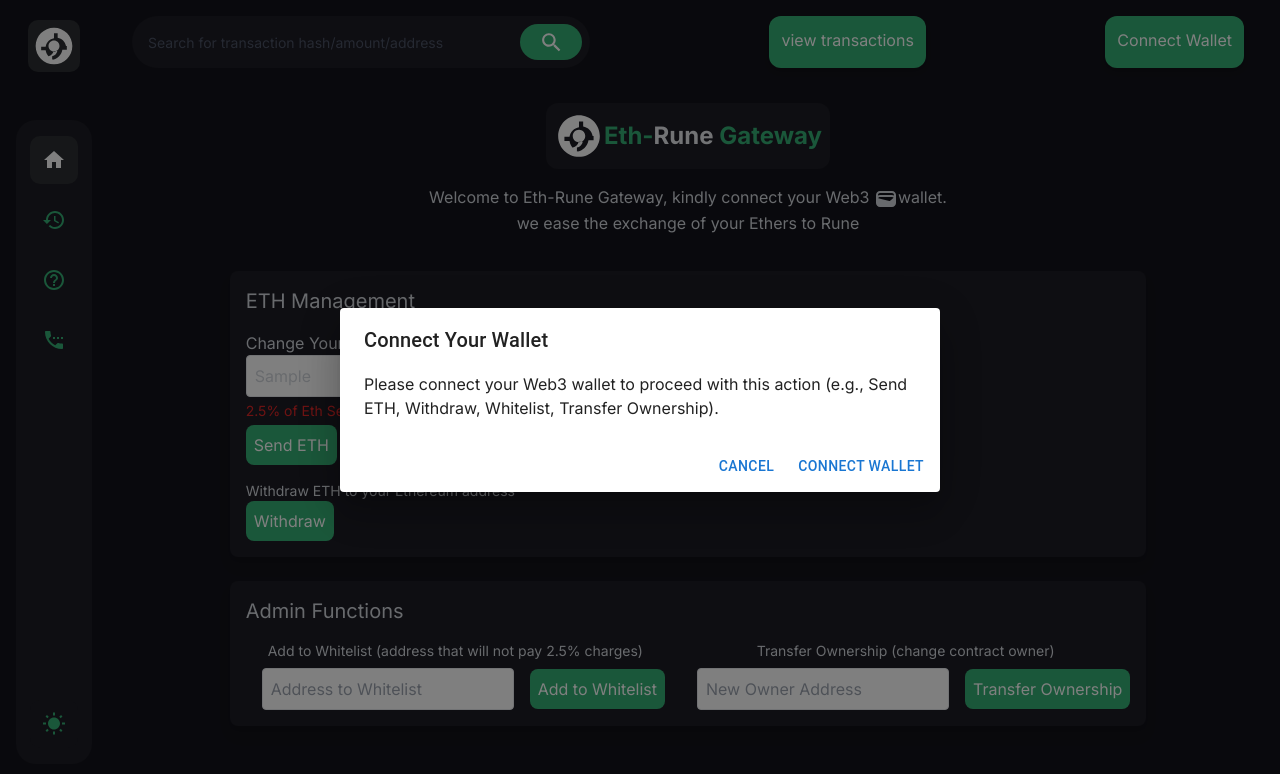
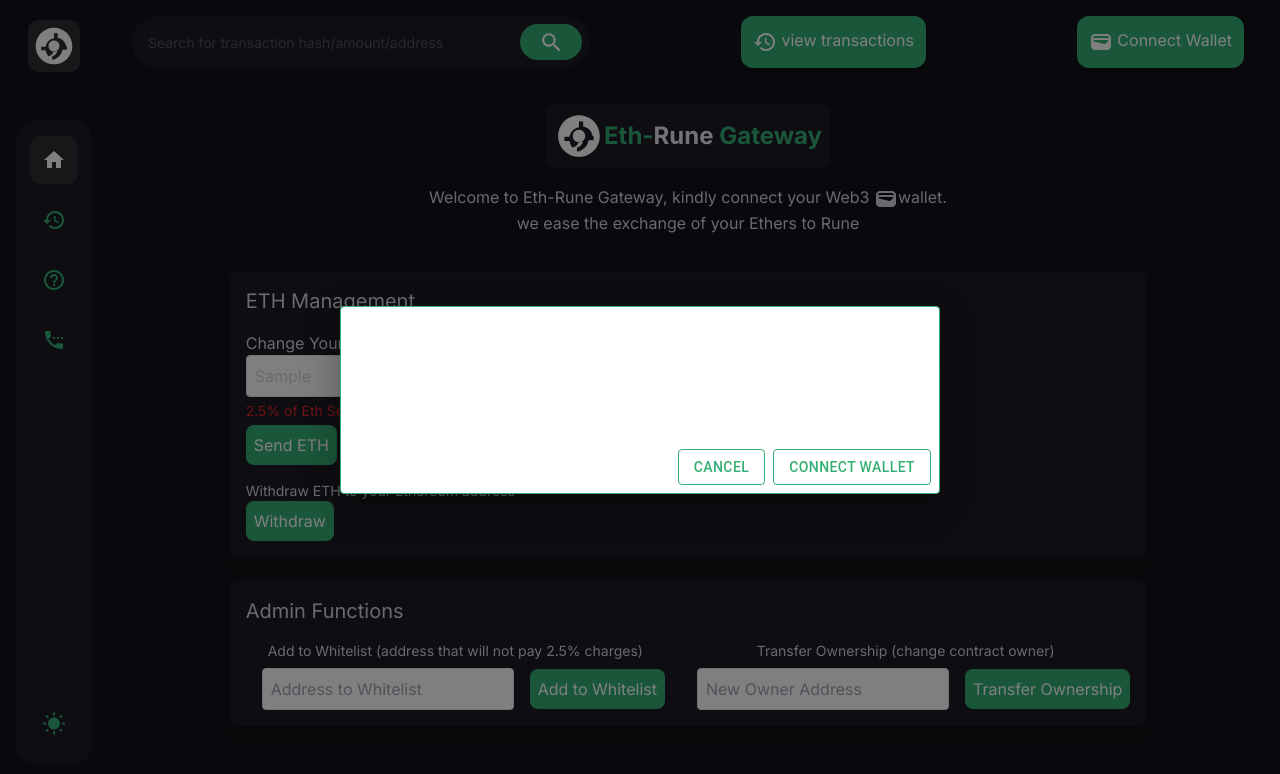
Before and after one commit to Jobex11/ethereumbridge, a Next.js app: page / in a window 1280 px wide. Both pictures are taken after typing "Sample", "5" into the empty fields and a click on the button "Send ETH". Shown: the top 774 px of the page. Built offline with nearby package versions, Linux system fonts and the light colour scheme.

Commit message:
made changes

```diff
--- a/app/Navbar.js
+++ b/app/Navbar.js
@@ -7,6 +7,7 @@ import { IconButton } from "@mui/material";
 import MenuIcon from "@mui/icons-material/Menu"; // Menu Icon for opening the nav bar
 import CloseIcon from "@mui/icons-material/Close"; // Optional: Close icon to close the nav bar
 import Link from "next/link";
+import HistoryIcon from "@mui/icons-material/History";
 
 import WalletIcon from "@mui/icons-material/Wallet";
 const Navbar = ({ connectWallet, account }) => {
@@ -29,7 +30,7 @@ const Navbar = ({ connectWallet, account }) => {
         </div>
       </div>
       <div className="p-3 bg-[#35af74] text-white text-base rounded-xl shadow-md hover:bg-[#278256] focus:outline-none focus:ring-2 focus:ring-blue-500 focus:ring-opacity-75 transition ease-in-out duration-300 cursor-pointer">
-        view transactions
+        <HistoryIcon /> view transactions
       </div>
       <div className="p-3 bg-[#35af74] text-white text-base rounded-xl shadow-md hover:bg-[#278256] focus:outline-none focus:ring-2 focus:ring-blue-500 focus:ring-opacity-75 transition ease-in-out duration-300 cursor-pointer">
         <ConnectWallet account={account} connectWallet={connectWallet} />
--- a/app/components/ConnectWallet.js
+++ b/app/components/ConnectWallet.js
@@ -1,12 +1,16 @@
 "use client";
 import React from "react";
-
+import WalletIcon from "@mui/icons-material/Wallet";
 const ConnectWallet = ({ account, connectWallet }) => {
   return (
     <button onClick={connectWallet}>
-      {account
-        ? `${account.slice(0, 6)}...${account.slice(-5)}`
-        : "Connect Wallet"}
+      {account ? (
+        `${account.slice(0, 6)}...${account.slice(-5)}`
+      ) : (
+        <div>
+          <WalletIcon /> Connect Wallet
+        </div>
+      )}
     </button>
   );
 };
--- /dev/null
+++ b/app/components/WalletAdminModal.js
@@ -0,0 +1,7 @@
+import React from "react";
+
+const WalletAdminModal = () => {
+  return <div>WalletAdminModal</div>;
+};
+
+export default WalletAdminModal;
--- a/app/components/WalletConnectModal.js
+++ b/app/components/WalletConnectModal.js
@@ -1,3 +1,65 @@
+import React from "react";
+import Dialog from "@mui/material/Dialog";
+import DialogTitle from "@mui/material/DialogTitle";
+import DialogContent from "@mui/material/DialogContent";
+import DialogActions from "@mui/material/DialogActions";
+import Button from "@mui/material/Button";
+import Slide from "@mui/material/Slide";
+import WalletIcon from "@mui/icons-material/Wallet";
+const Transition = React.forwardRef(function Transition(props, ref) {
+  return <Slide direction="up" ref={ref} {...props} />;
+});
+
+export default function WalletConnectModal({
+  open,
+  handleClose,
+  connectWallet,
+}) {
+  return (
+    <Dialog
+      open={open}
+      TransitionComponent={Transition}
+      keepMounted
+      onClose={handleClose}
+      aria-describedby="alert-dialog-slide-description"
+      PaperProps={{
+        className: "bg-[#1c1c24] rounded-lg border border-[#35af74]",
+      }}
+    >
+      <DialogTitle
+        sx={{ color: "white" }} // Tailwind doesn't apply directly here, use MUI sx for DialogTitle
+      >
+        {"Connect Your Wallet"}
+      </DialogTitle>
+      <DialogContent>
+        <p className="text-white">
+          Please connect your Web3 <WalletIcon /> wallet to proceed with this
+          action (e.g., Send ETH, Withdraw, Whitelist, Transfer Ownership).
+        </p>
+      </DialogContent>
+      <DialogActions>
+        <Button
+          onClick={handleClose}
+          variant="outlined"
+          sx={{ borderColor: "#35af74", color: "#35af74" }} // Custom MUI styling
+          className="text-white"
+        >
+          Cancel
+        </Button>
+        <Button
+          onClick={connectWallet}
+          variant="outlined"
+          sx={{ borderColor: "#35af74", color: "#35af74" }} // Custom MUI styling
+          className="text-white"
+        >
+          Connect Wallet
+        </Button>
+      </DialogActions>
+    </Dialog>
+  );
+}
+
+/*
 import React from "react";
 import Dialog from "@mui/material/Dialog";
 import DialogTitle from "@mui/material/DialogTitle";
@@ -37,3 +99,6 @@ export default function WalletConnectModal({
     </Dialog>
   );
 }
+
+
+ */
--- a/tailwind.config.js
+++ b/tailwind.config.js
@@ -11,6 +11,7 @@ module.exports = {
         primary: "#0C4E86", // Example primary color
         secondary: "#F59E0B",
         main: "#35af74",
+        "main-dark": "bg-[#1c1c24]",
         "light-primary": "",
         "light-secondary": "",
         "light-tertiary": "",
@@ -22,6 +23,7 @@ module.exports = {
         primary: "#0C4E86", // Example primary color
         secondary: "#F59E0B", // Example secondary color
         main: "#35af74",
+        "main-dark": "bg-[#1c1c24]",
         "light-primary": "",
         "light-secondary": "",
         "light-tertiary": "",
```
